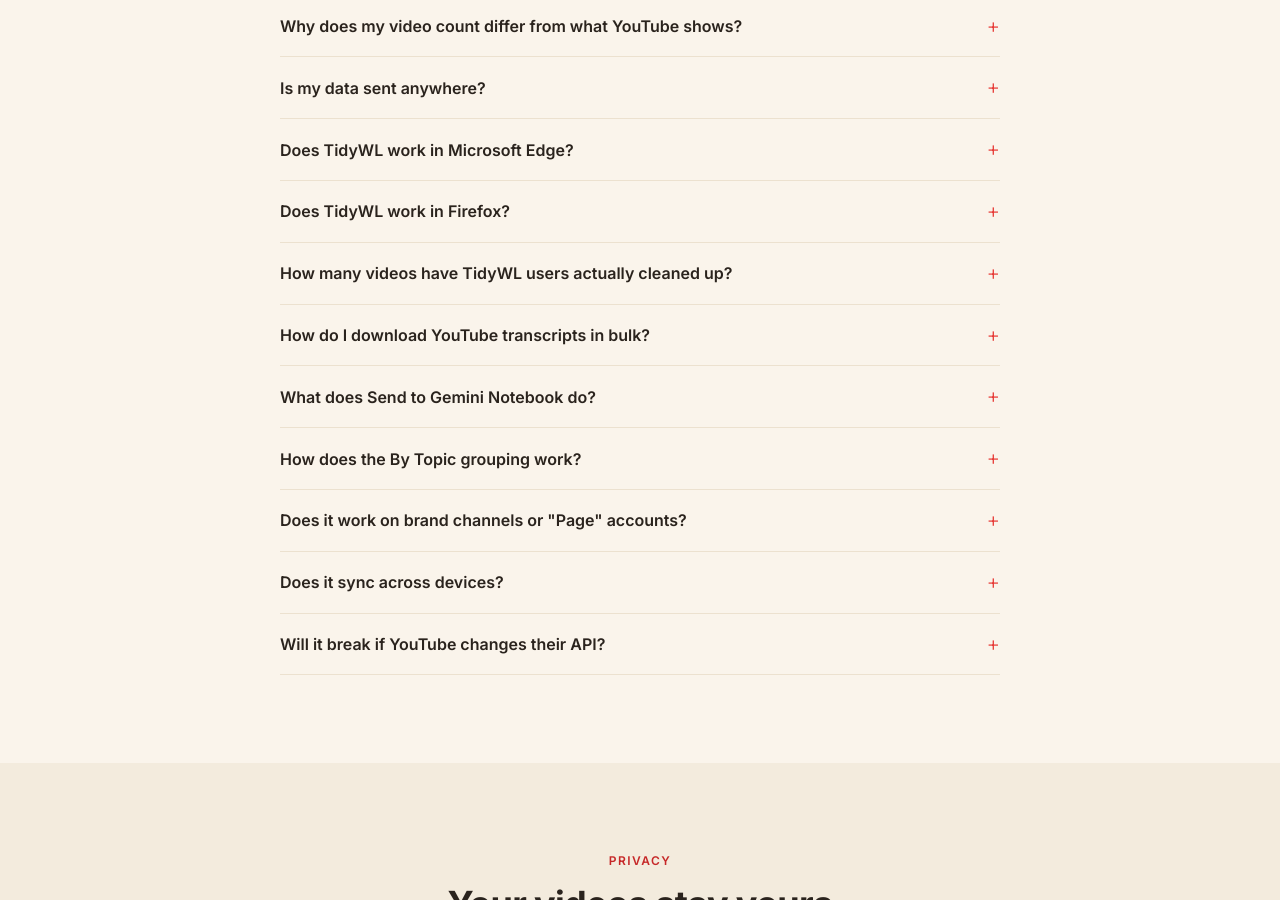
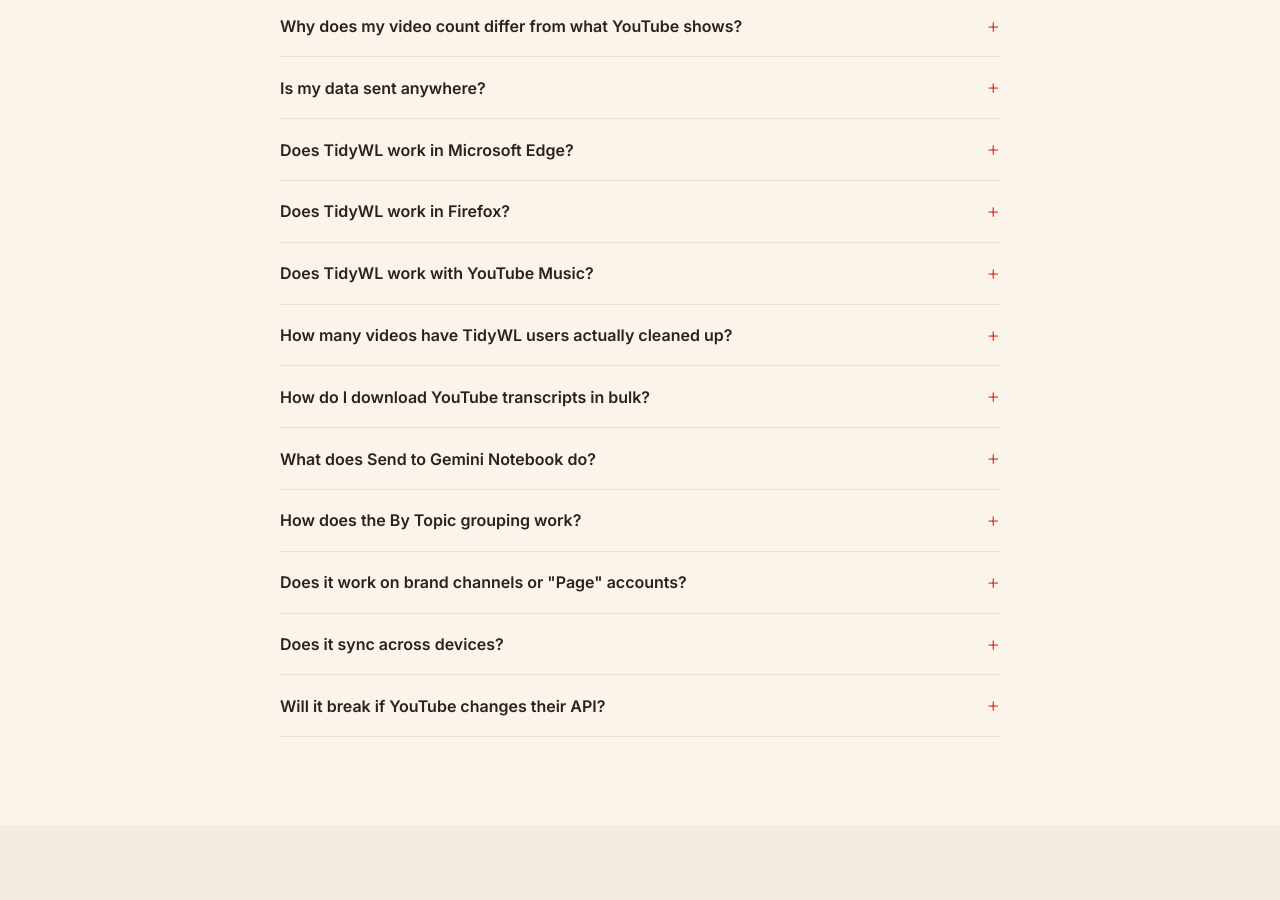
Before and after one commit to dominic-lam/tidywl-site, a Jekyll site: the page built from index.html, in a window 1280 px wide and 900 px high, scrolled down 5770 px. Built offline with Jekyll 4.4.1, drawn with Linux system fonts in a browser that asks for light colours.

Commit message:
Name the 2.6.1 store listing, Watch Later Tidy for YouTube™ & YouTube Music, on the site and in llms.txt, and say plainly that YouTube Music playlists open on youtube.com rather than claiming native support.
Co-Authored-By: Claude Opus 5.5 <noreply@anthropic.com>
Claude-Session: https://claude.ai/code/session_01XtpXAjwgPsJzz2Lx8bxL6s

```diff
--- a/firefox/index.html
+++ b/firefox/index.html
@@ -5,7 +5,7 @@ description: Install TidyWL on Firefox 153 or newer from Firefox Add-ons. Signed
 permalink: /firefox/
 faq:
   - q: "Is TidyWL on addons.mozilla.org?"
-    a: "Yes. Since September 2026 it is listed in Firefox Add-ons as Watch Later Tidy, at addons.mozilla.org/firefox/addon/watch-later-tidy, and the button on this page takes you there. Before the listing, this page served the file itself; those copies are signed by Mozilla too and keep updating from tidywl.com. Either way it is the same code as the Chrome release, built from the same source tree."
+    a: "Yes. Since September 2026 it is listed in Firefox Add-ons as Watch Later Tidy for YouTube™ & YouTube Music, at addons.mozilla.org/firefox/addon/watch-later-tidy, and the button on this page takes you there. Before the listing, this page served the file itself; those copies are signed by Mozilla too and keep updating from tidywl.com. Either way it is the same code as the Chrome release, built from the same source tree."
   - q: "Will it update automatically?"
     a: "Yes. Firefox updates it through Firefox Add-ons, like any add-on from the directory. A copy installed from this page before the listing existed updates from tidywl.com instead, on its own. You do not need to come back to this page."
   - q: "Which Firefox versions are supported?"
--- a/index.html
+++ b/index.html
@@ -48,7 +48,7 @@ last_modified_at: 2026-09-18
     "@context": "https://schema.org",
     "@type": "SoftwareApplication",
     "name": "TidyWL — Watch Later Tidy",
-    "alternateName": "Watch Later Tidy",
+    "alternateName": ["Watch Later Tidy", "Watch Later Tidy for YouTube™ & YouTube Music"],
     "applicationCategory": "BrowserApplication",
     "operatingSystem": "Chrome, Microsoft Edge, Firefox",
     "softwareRequirements": "Google Chrome, Microsoft Edge, or Firefox 153 or newer",
@@ -190,7 +190,15 @@ last_modified_at: 2026-09-18
         "name": "Does TidyWL work in Firefox?",
         "acceptedAnswer": {
           "@type": "Answer",
-          "text": "Yes, on Firefox 153 or newer. It is listed in Firefox Add-ons as Watch Later Tidy: click Add to Firefox there and accept Firefox's prompt. It is signed by Mozilla and updates automatically. Firefox for Android is not supported yet."
+          "text": "Yes, on Firefox 153 or newer. It is listed in Firefox Add-ons as Watch Later Tidy for YouTube™ & YouTube Music: click Add to Firefox there and accept Firefox's prompt. It is signed by Mozilla and updates automatically. Firefox for Android is not supported yet."
+        }
+      },
+      {
+        "@type": "Question",
+        "name": "Does TidyWL work with YouTube Music?",
+        "acceptedAnswer": {
+          "@type": "Answer",
+          "text": "Partly, from version 2.6.1. Open a playlist on music.youtube.com and press Open Dashboard in the TidyWL popup: it takes you to the same playlist on youtube.com and opens the dashboard there, where you manage it like any other playlist. The dashboard does not run on music.youtube.com itself yet."
         }
       },
       {
@@ -971,7 +979,17 @@ last_modified_at: 2026-09-18
               <span class="plus" aria-hidden="true">+</span>
             </button>
             <div class="faq-a" id="faq-firefox">
-              Yes, on Firefox 153 or newer. It is listed in <a href="https://addons.mozilla.org/firefox/addon/watch-later-tidy/" target="_blank" rel="noopener">Firefox Add-ons</a> as Watch Later Tidy: click Add to Firefox there and accept Firefox's prompt. It is signed by Mozilla and updates automatically. Firefox for Android is not supported yet.
+              Yes, on Firefox 153 or newer. It is listed in <a href="https://addons.mozilla.org/firefox/addon/watch-later-tidy/" target="_blank" rel="noopener">Firefox Add-ons</a> as Watch Later Tidy for YouTube™ &amp; YouTube Music: click Add to Firefox there and accept Firefox's prompt. It is signed by Mozilla and updates automatically. Firefox for Android is not supported yet.
+            </div>
+          </div>
+
+          <div class="faq-item" aria-expanded="false">
+            <button class="faq-q" aria-controls="faq-music">
+              <span>Does TidyWL work with YouTube Music?</span>
+              <span class="plus" aria-hidden="true">+</span>
+            </button>
+            <div class="faq-a" id="faq-music">
+              Partly, from version 2.6.1. Open a playlist on music.youtube.com and press Open Dashboard in the TidyWL popup: it takes you to the same playlist on youtube.com and opens the dashboard there, where you manage it like any other playlist. The dashboard does not run on music.youtube.com itself yet.
             </div>
           </div>
 
--- a/llms.txt
+++ b/llms.txt
@@ -86,8 +86,11 @@ YouTube's Watch Later playlist has a hard 5,000 video cap. Once you hit it, YouT
 
 - **Chrome** — published on the Chrome Web Store. Also works on other Chromium-based browsers such as Brave.
 - **Microsoft Edge** — published on Microsoft Edge Add-ons since September 2026. Edge installs and updates it from its own store. Each store reviews every version separately, and Edge's review has at times run weeks behind Chrome's, so the Edge listing can serve an older version; it shows which one.
-- **Firefox 153 or newer** — listed in Firefox Add-ons as Watch Later Tidy: https://addons.mozilla.org/firefox/addon/watch-later-tidy/ (since September 2026), which https://tidywl.com/firefox/ links to. Signed by Mozilla, updates automatically. Copies installed from tidywl.com before the listing existed moved onto the listing at their first update check after version 2.1.0, and update from it since.
+- **Firefox 153 or newer** — listed in Firefox Add-ons as Watch Later Tidy for YouTube™ & YouTube Music: https://addons.mozilla.org/firefox/addon/watch-later-tidy/ (since September 2026), which https://tidywl.com/firefox/ links to. Signed by Mozilla, updates automatically. Copies installed from tidywl.com before the listing existed moved onto the listing at their first update check after version 2.1.0, and update from it since.
 - **Firefox for Android** — not supported. YouTube's mobile site is a different page structure and it has not been tested.
+- **YouTube Music** — since version 2.6.1, opening the dashboard from the toolbar popup on a music.youtube.com playlist takes you to the same playlist on youtube.com, where the dashboard manages it like any other playlist. The dashboard does not run on music.youtube.com itself.
+
+Since version 2.6.1 the stores list it as **Watch Later Tidy for YouTube™ & YouTube Music**. Earlier names: Watch Later Tidy for YouTube™ (from 2.2.0), Watch Later Tidy (from 2.0.0) and YouTube Watch Later Tidy (before that). Inside the extension it is called Watch Later Tidy, or TidyWL.
 
 All three are built from a single source tree and have the same features once each store has approved a version. The interface is in English; since version 2.0.1 the Chrome Web Store listing is also available in German, Spanish, Japanese, Brazilian Portuguese and Russian.
 
--- a/tutorials/index.html
+++ b/tutorials/index.html
@@ -110,7 +110,8 @@ faq:
           <li>If you are somewhere else on YouTube, the popup says <em>“Open Watch Later, Liked videos, or any playlist first”</em> and offers <b class="ui">Go to Watch Later</b> instead. That button navigates there and opens the dashboard for you.</li>
         </ol>
         <p class="tut-note">To close the dashboard, click the <b class="ui">×</b> in the top-right corner or click the dimmed area outside the panel. If you deleted or moved anything, the YouTube page behind it reloads so it matches what you did.</p>
-        <p class="tut-note">In the browser’s extension list it is called <b class="ui">Watch Later Tidy for YouTube™</b>.</p>
+        <p class="tut-note">In the browser’s extension list it is called <b class="ui">Watch Later Tidy for YouTube™ &amp; YouTube Music</b>.</p>
+        <p class="tut-note">On YouTube Music (from version 2.6.1), open the playlist on music.youtube.com and press <b class="ui">Open Dashboard</b> in the popup. It takes you to the same playlist on youtube.com and opens the dashboard there. The dashboard does not run on music.youtube.com itself yet.</p>
         <p class="tut-note">There is no sign-in and no API key. TidyWL uses the YouTube session you are already logged into, so it only works while you are signed in.</p>
       </article>
 
```
Also changed, not shown: other parts of index.html (+1 -1 lines), other parts of tutorials/index.html (+1 -1 lines).
